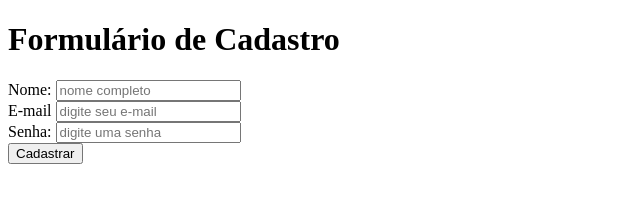
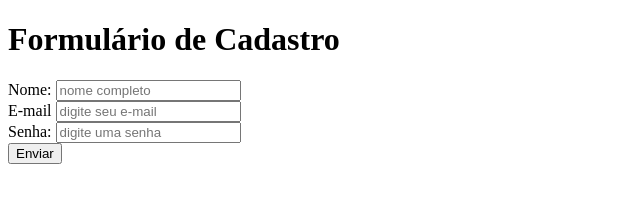
Before and after one commit to isabelaolsemann/EBAC_Front, a plain HTML site: page HTML/index.html in a window 1280 px wide. Shown: the full height of the page, 0-640 px from the left. Drawn offline with Linux system fonts and the light colour scheme.

Commit message:
modified file

```diff
--- a/HTML/index.html
+++ b/HTML/index.html
@@ -21,7 +21,7 @@
             <input type="password" id="password" name="password" placeholder="digite uma senha">
         </div>
         <div class="register">
-            <input type="submit" value="Cadastrar">
+            <button type="submit">Enviar</button>
         </div>
     </form>
 </body>
```
